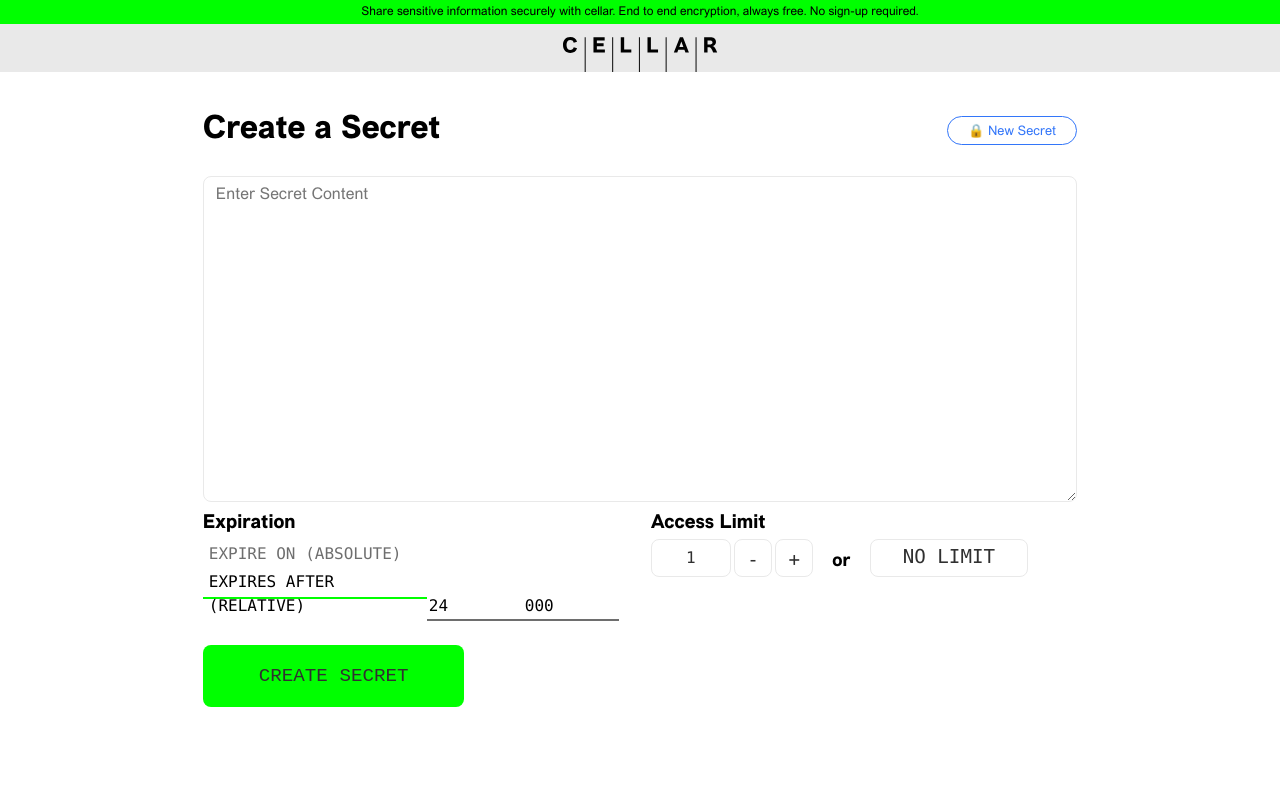
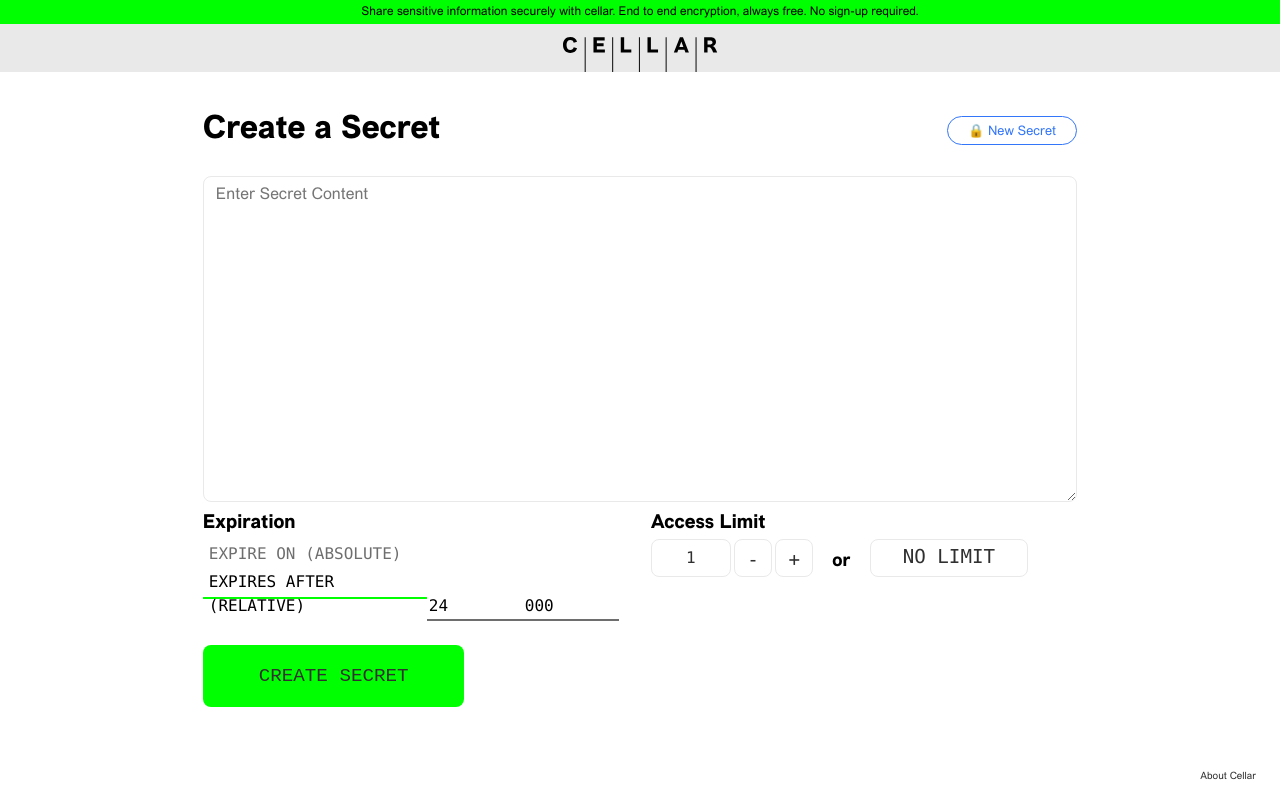
Before and after one commit to Cellar/cellar-ui, a React (Vite) app: page / in a window 1280 px wide. Built offline with nearby package versions, Linux system fonts and the light colour scheme; a web font is replaced by a local one.

Commit message:
Add about footer to layout
Signed-off-by: Aria Vesta <dev@ariavesta.com>

```diff
--- a/src/layouts/Layout.module.css
+++ b/src/layouts/Layout.module.css
@@ -11,6 +11,17 @@
   margin: auto;
 }
 
+.footer {
+  position: fixed;
+  bottom: 0;
+  right: 0;
+  padding: 1rem 1.5rem;
+  font-size: x-small;
+  color: var(--color-black);
+  border: 0;
+  text-decoration: none;
+}
+
 @media screen and (min-width: 1000px) {
   .shim {
     flex: 1;
--- a/src/layouts/Layout.tsx
+++ b/src/layouts/Layout.tsx
@@ -24,6 +24,7 @@ export const Layout: React.FC<{ title?: string, children: ReactNode }> = (props)
         )}
         {props.children}
       </main>
+      <Link className={classes.footer} to={'https://cellar-app.io/'} target='_blank'>About Cellar</Link>
     </div>
   )
 }
```
